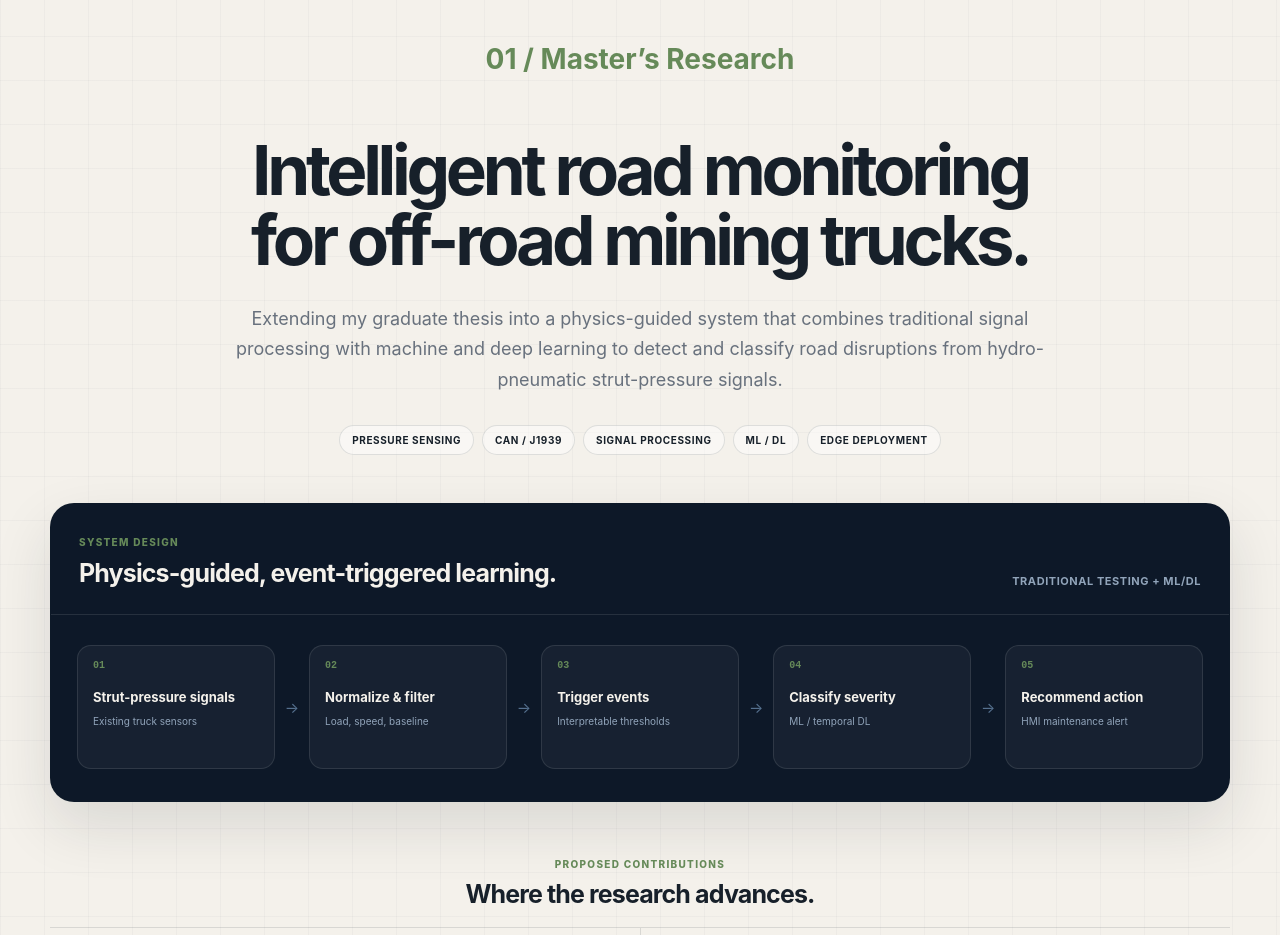
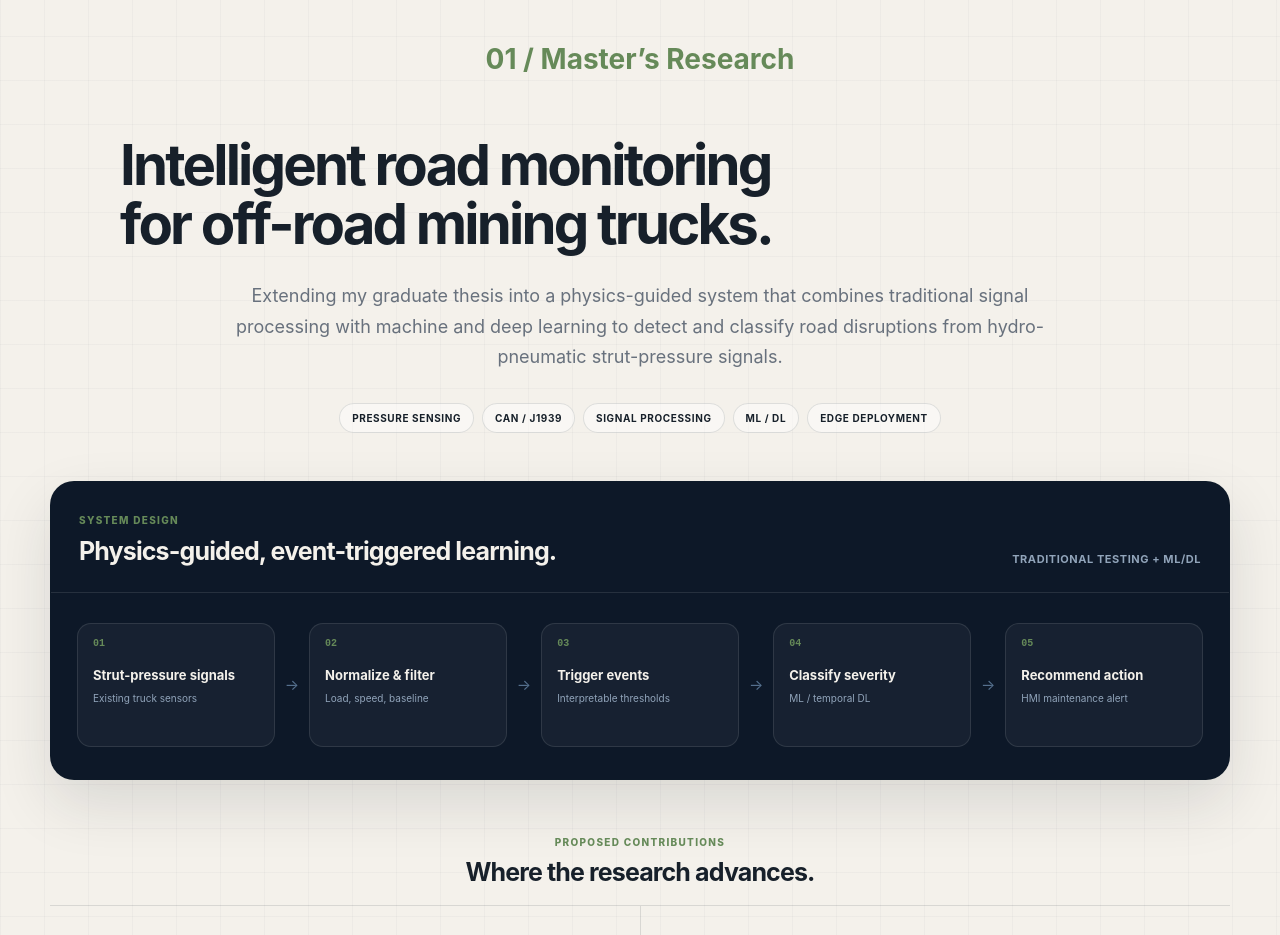
Before and after one commit to jiangjian9803-eng/jiangjian9803-eng.github.io, a Next.js app: page / in a window 1280 px wide. Shown: the part 3660-4595 px from the top of the page. Built offline with nearby package versions, Linux system fonts and the light colour scheme.

Commit message:
Refine research title alignment

```diff
--- a/styles.css
+++ b/styles.css
@@ -241,7 +241,7 @@ h1 em { position: relative; margin-top: .08em; color: var(--blue); font-style: n
 .research-heading { max-width: 1040px; margin-inline: auto; text-align: center; }
 .research-section-label { display: block; width: 100%; margin-bottom: 14px; font-size: 28px; letter-spacing: 0; text-align: center; text-transform: none; transform: translateY(-44px); }
 .research-architecture header span, .innovation-heading span { color: #668a59; font-size: 10px; font-weight: 850; letter-spacing: .13em; text-transform: uppercase; }
-.research-heading h2 { margin-top: 15px; font-size: clamp(42px, 5.4vw, 72px); line-height: 1.02; letter-spacing: -.062em; }
+.research-heading h2 { margin-top: 15px; font-size: clamp(36px, 4.4vw, 58px); line-height: 1.05; letter-spacing: -.05em; text-align: left; }
 .research-heading > p { max-width: 820px; margin: 28px auto 0; color: var(--muted); font-size: 18px; line-height: 1.7; }
 .research-meta { display: flex; justify-content: center; flex-wrap: wrap; gap: 8px; margin-top: 30px; }
 .research-meta span { padding: 8px 12px; border: 1px solid var(--line); border-radius: 999px; color: var(--ink); background: rgba(255,255,255,.45); font-size: 10px; font-weight: 750; letter-spacing: .06em; text-transform: uppercase; }
```
